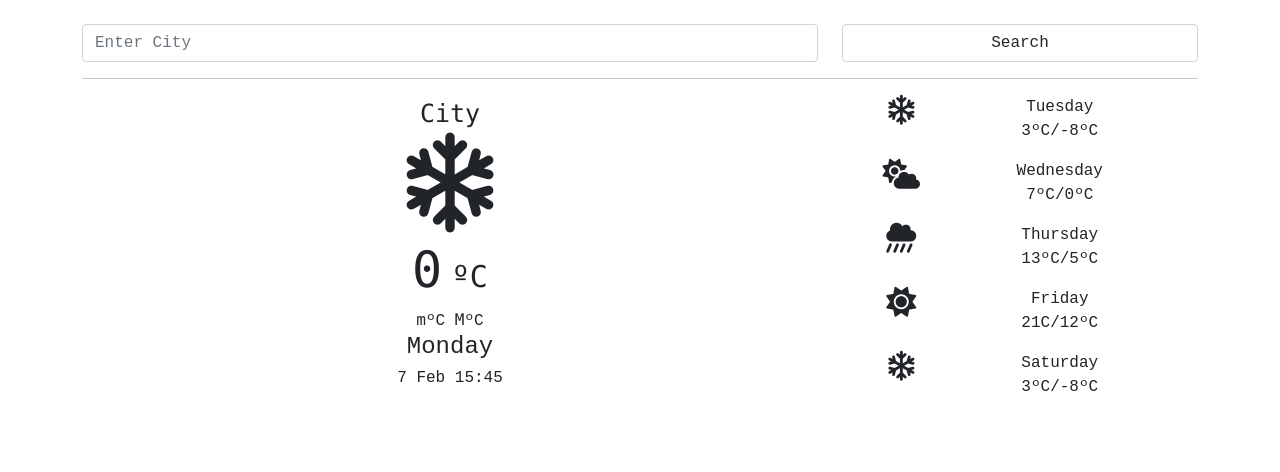
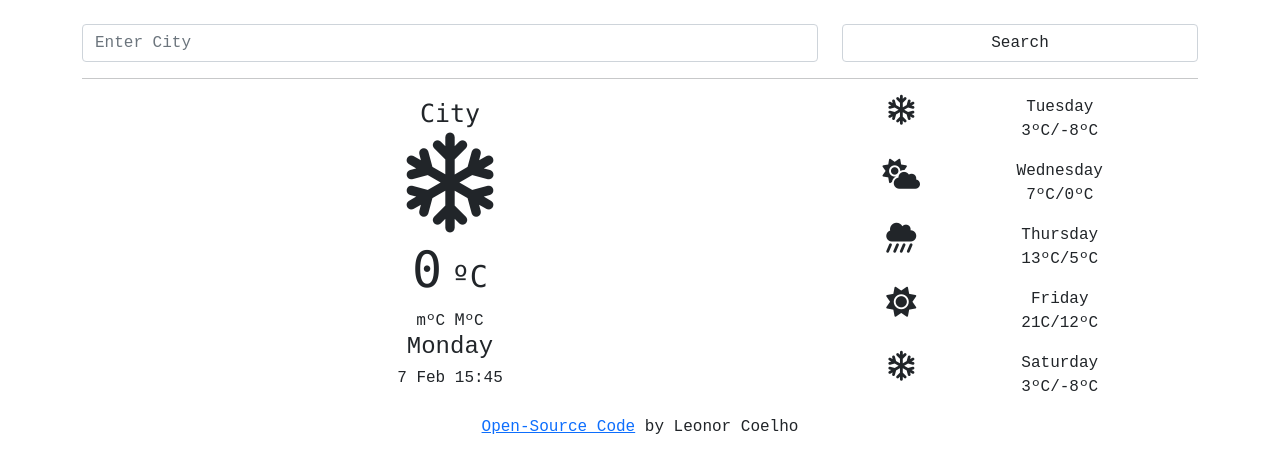
Before and after one commit to LeonorCoelho/WeatherApp_SheCodes, a plain HTML site: page index.html in a window 1280 px wide. Drawn offline with nearby package versions, Linux system fonts and the light colour scheme.

Commit message:
Add Link to Open-Source
https://github.com/LeonorCoelho/WeatherApp_SheCodes

```diff
--- a/index.html
+++ b/index.html
@@ -118,6 +118,10 @@
           </div>
         </div>
       </div>
+      <a href="https://github.com/LeonorCoelho/WeatherApp_SheCodes">
+        Open-Source Code</a
+      >
+      by Leonor Coelho
     </div>
     <script src="src/script.js"></script>
   </body>
```
